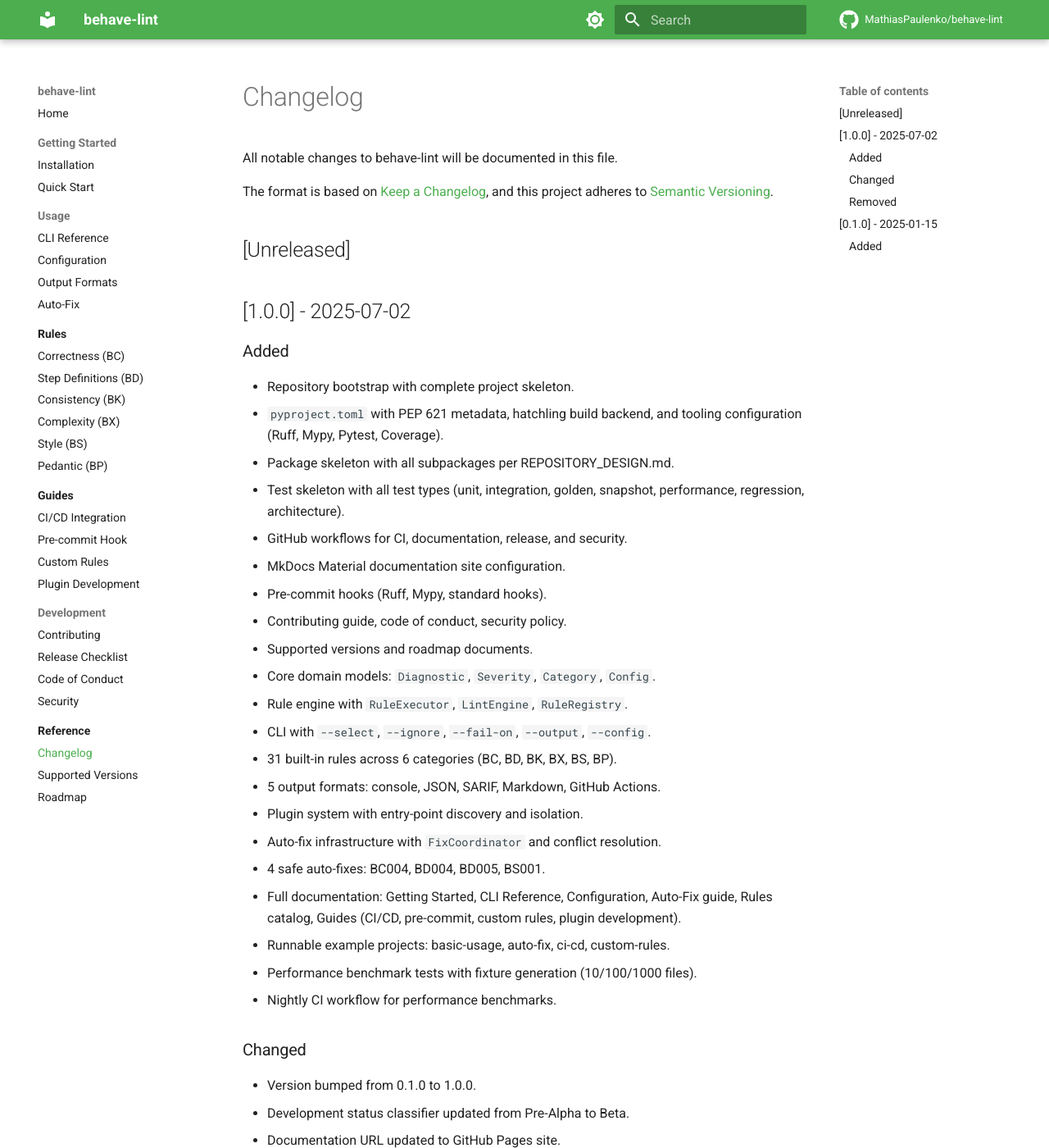
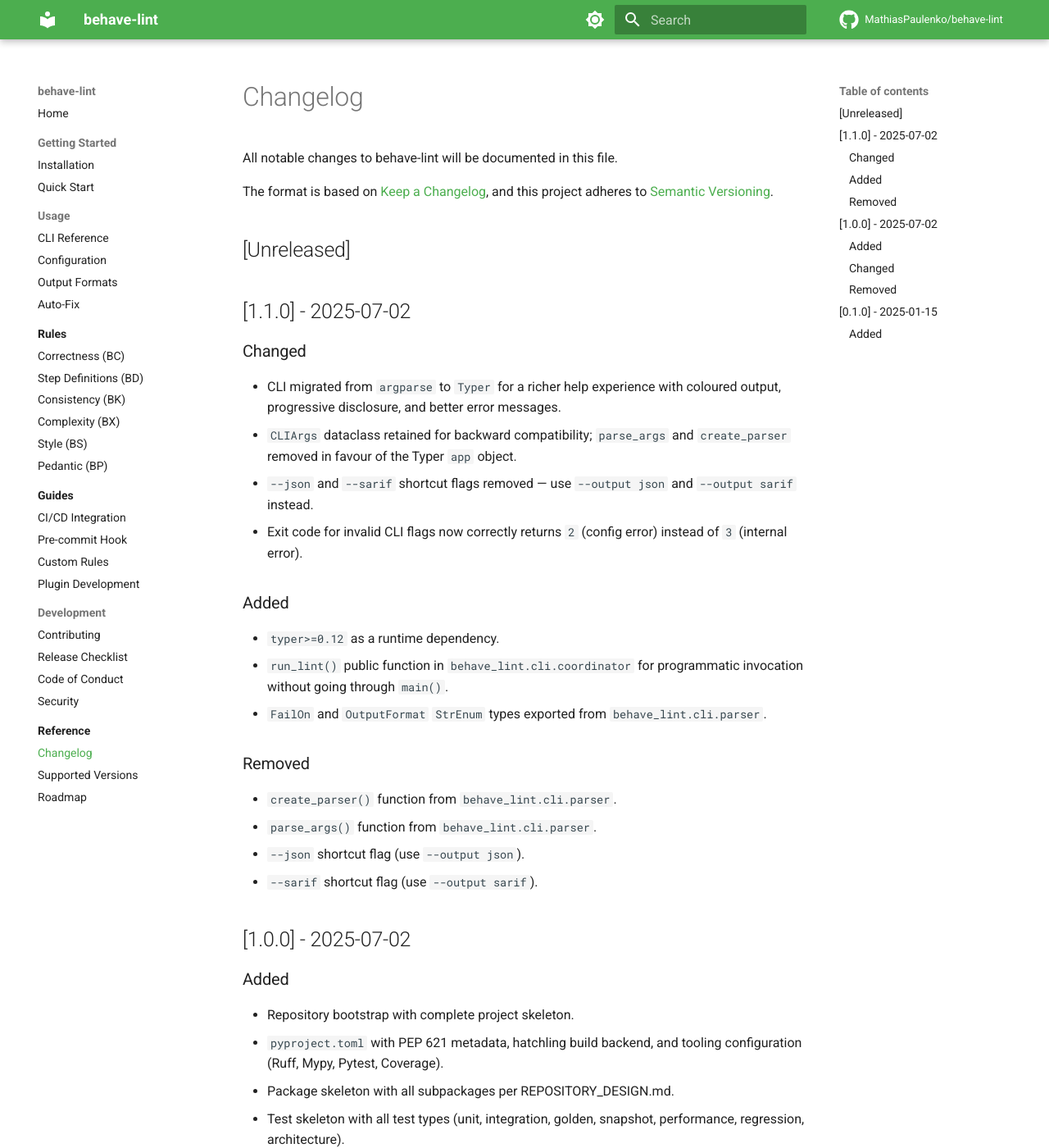
Before and after one commit to MathiasPaulenko/behave-lint, an MkDocs documentation site: the page built from docs/CHANGELOG.md, in a window 1280 px wide and 1400 px high. Shown: the whole window at 82% size. Built offline with MkDocs 1.6.1 and Material for MkDocs 9.7.7, drawn with Linux system fonts in a browser that asks for light colours; comment, search, counter and statistics services are not loaded.

Commit message:
docs: update CLI documentation for Typer migration

```diff
--- a/docs/CHANGELOG.md
+++ b/docs/CHANGELOG.md
@@ -6,6 +6,34 @@ The format is based on [Keep a Changelog](https://keepachangelog.com/en/1.1.0/),
 and this project adheres to [Semantic Versioning](https://semver.org/spec/v2.0.0.html).
 
 ## [Unreleased]
+
+## [1.1.0] - 2025-07-02
+
+### Changed
+
+- CLI migrated from `argparse` to `Typer` for a richer help experience
+  with coloured output, progressive disclosure, and better error messages.
+- `CLIArgs` dataclass retained for backward compatibility; `parse_args`
+  and `create_parser` removed in favour of the Typer `app` object.
+- `--json` and `--sarif` shortcut flags removed — use `--output json` and
+  `--output sarif` instead.
+- Exit code for invalid CLI flags now correctly returns `2` (config error)
+  instead of `3` (internal error).
+
+### Added
+
+- `typer>=0.12` as a runtime dependency.
+- `run_lint()` public function in `behave_lint.cli.coordinator` for
+  programmatic invocation without going through `main()`.
+- `FailOn` and `OutputFormat` `StrEnum` types exported from
+  `behave_lint.cli.parser`.
+
+### Removed
+
+- `create_parser()` function from `behave_lint.cli.parser`.
+- `parse_args()` function from `behave_lint.cli.parser`.
+- `--json` shortcut flag (use `--output json`).
+- `--sarif` shortcut flag (use `--output sarif`).
 
 ## [1.0.0] - 2025-07-02
 
```
Also changed, not shown: docs/getting-started/quick-start.md (+2 -2 lines), docs/guides/ci-cd.md (+2 -2 lines), docs/usage/cli-reference.md (+1 -3 lines), docs/usage/output-formats.md (+6 -6 lines).
